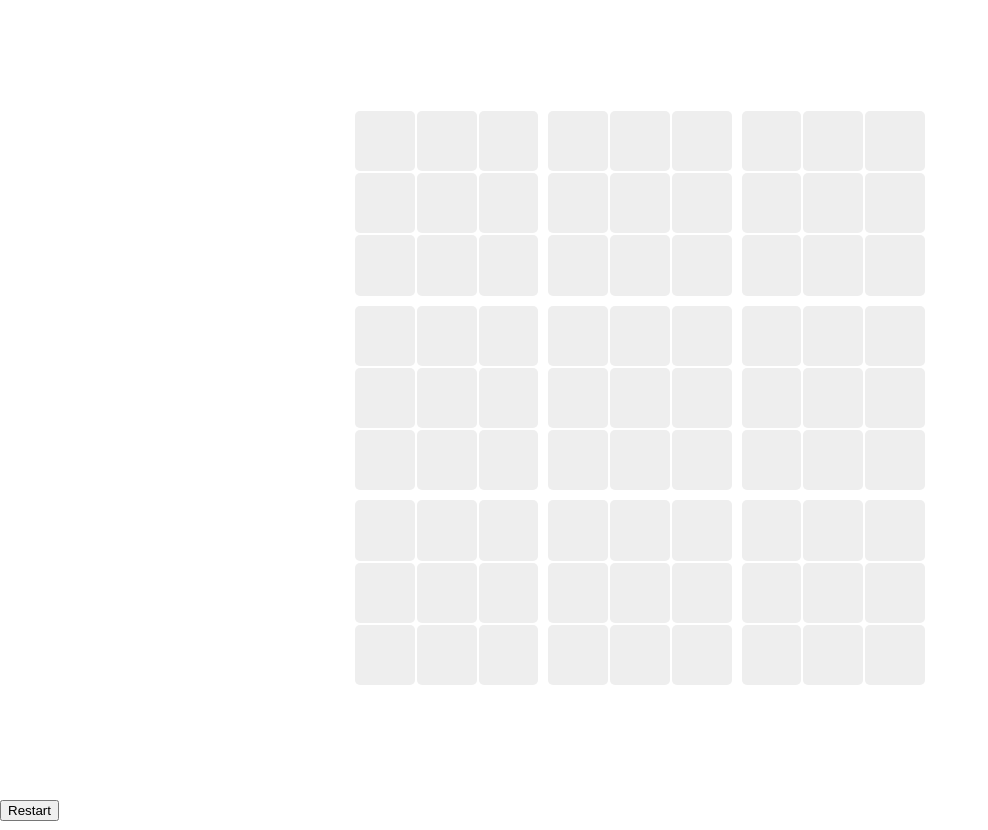
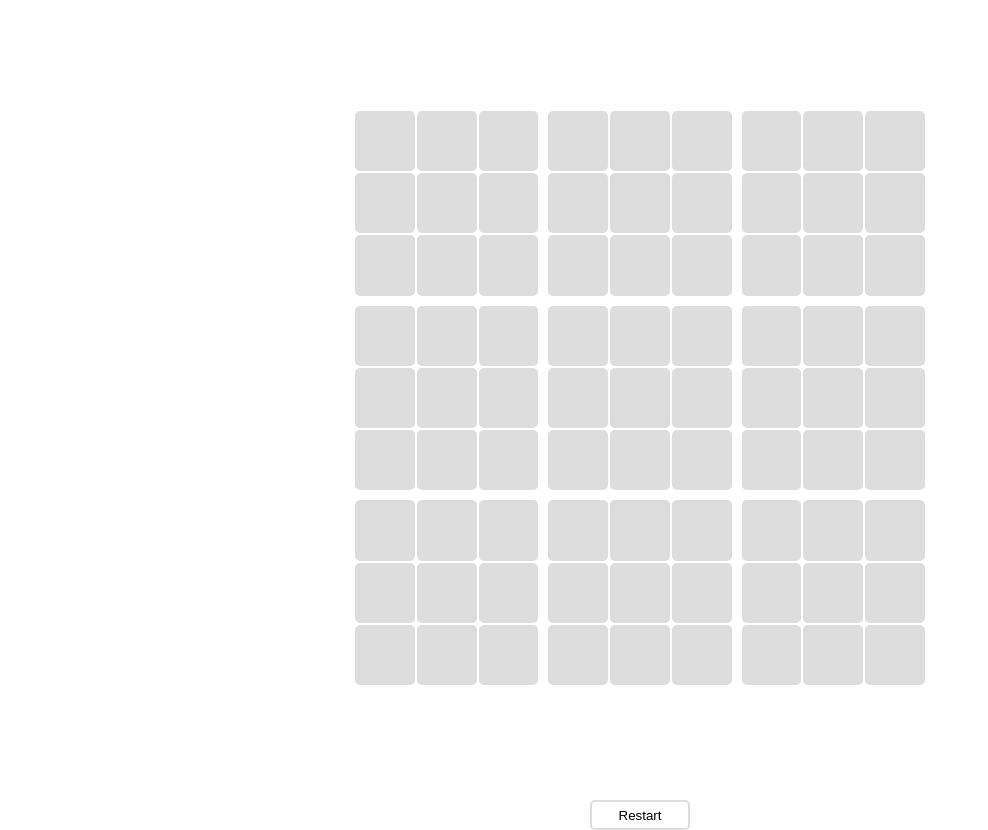
Before and after one commit to programminghoch10/tictactoesquared, a plain HTML site: page index.html in a window 1280 px wide. Shown: the whole page, without its empty margins (0-988 px from the left). Drawn offline with nearby package versions, Linux system fonts and the light colour scheme.

Commit message:
Changed and fixed some styles
Co-Authored-By: programminghoch10 <programminghoch10@users.noreply.github.com>

```diff
--- a/style.css
+++ b/style.css
@@ -1,7 +1,7 @@
 body {
-  --current: #5bc538;
+  --current: #49b34e;
 
-  --default: #eee;
+  --default: #ddd;
   --borders: whitesmoke;
   --player1: rgb(44, 202, 176);
   --player2: rgb(255, 123, 0);
@@ -10,6 +10,11 @@ body {
 
   --size: 70vh;
   --thickness: 7px;
+  --color: black;
+
+  display: flex;
+  flex-direction: column;
+  align-items: center;
 
   margin: 0;
 }
@@ -87,7 +92,6 @@ table .active::after {
 
   border-radius: 5px;
   border: var(--current) solid 4px;
-  box-shadow: 0 0 3px white;
 
   pointer-events: none;
 }
@@ -161,9 +165,24 @@ table {
   background: var(--player2alt);
 }
 
+input[type="button"] {
+  width: 100px;
+  height: 30px;
+
+  border-radius: 5px;
+  border: var(--default) solid 2px;
+  background: transparent;
+  color: var(--color);
+}
+
+input[type="button"]:hover {
+  background: var(--default);
+}
+
 @media (prefers-color-scheme: dark) {
   body {
     --default: #444;
+    --color: white;
 
     background: #333;
   }
```
